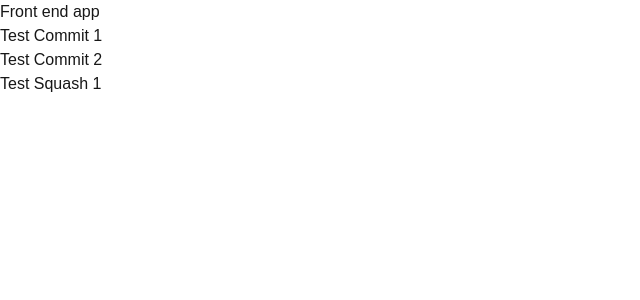
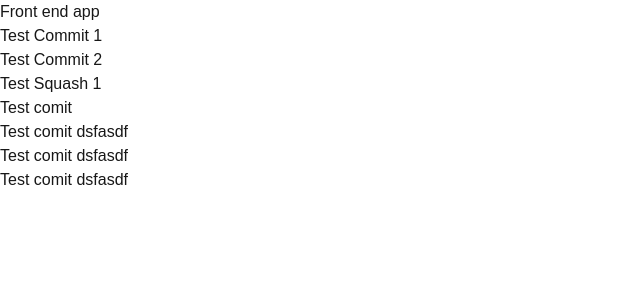
Before and after one commit to hayuta1412/test-repo, a Next.js app: page / in a window 1280 px wide. Shown: the top 300 px of the page, without its empty margins (0-640 px from the left). Built offline with nearby package versions, Linux system fonts and the light colour scheme.

Commit message:
commit newbranch 2

```diff
--- a/src/app/page.tsx
+++ b/src/app/page.tsx
@@ -5,6 +5,10 @@ export default function Home() {
       <p>Test Commit 1</p>
       <p>Test Commit 2</p>
       <p>Test Squash 1</p>
+      <p>Test comit </p>
+      <p>Test comit dsfasdf</p>
+      <p>Test comit dsfasdf</p>
+      <p>Test comit dsfasdf</p>
     </div>
   );
 }
```
